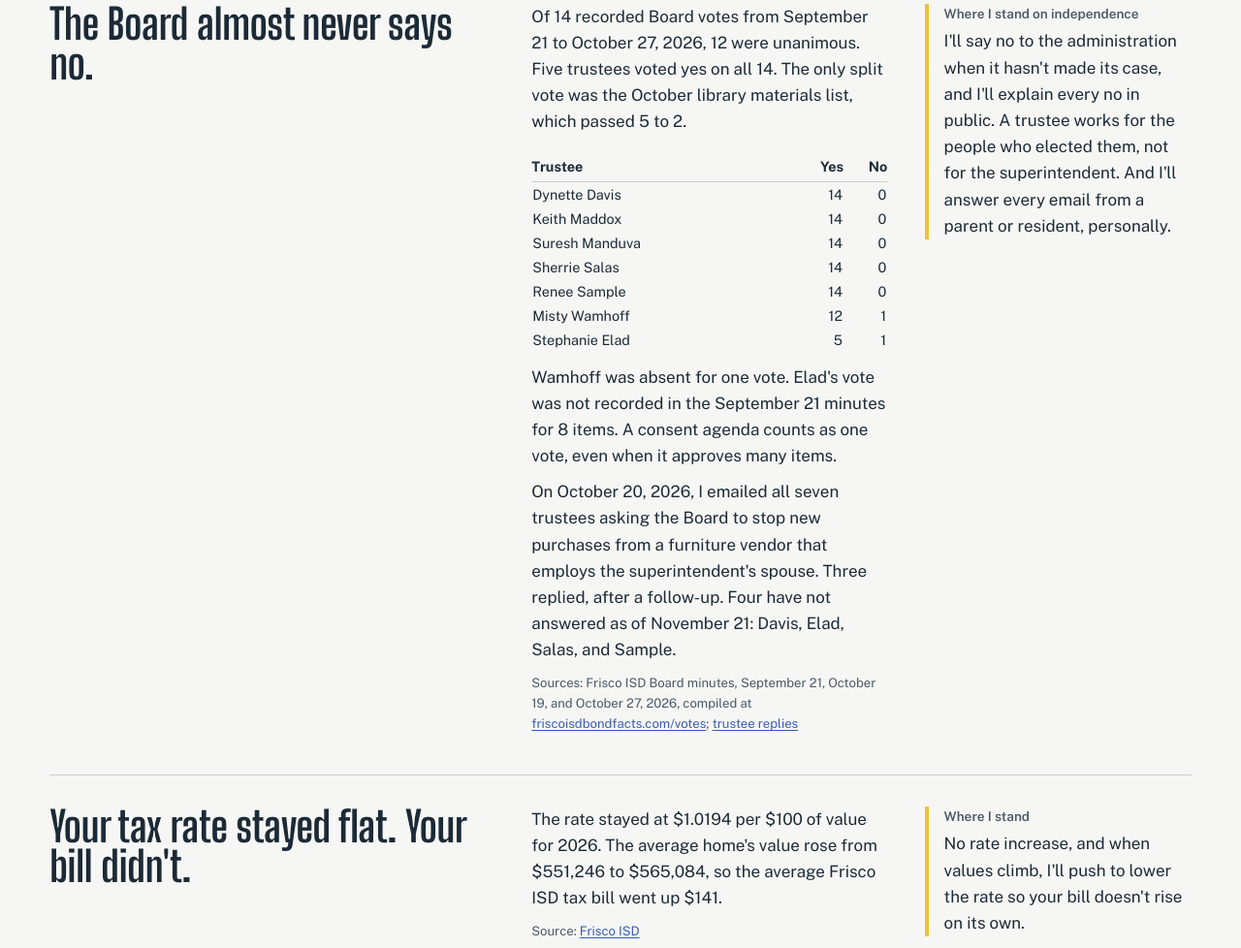
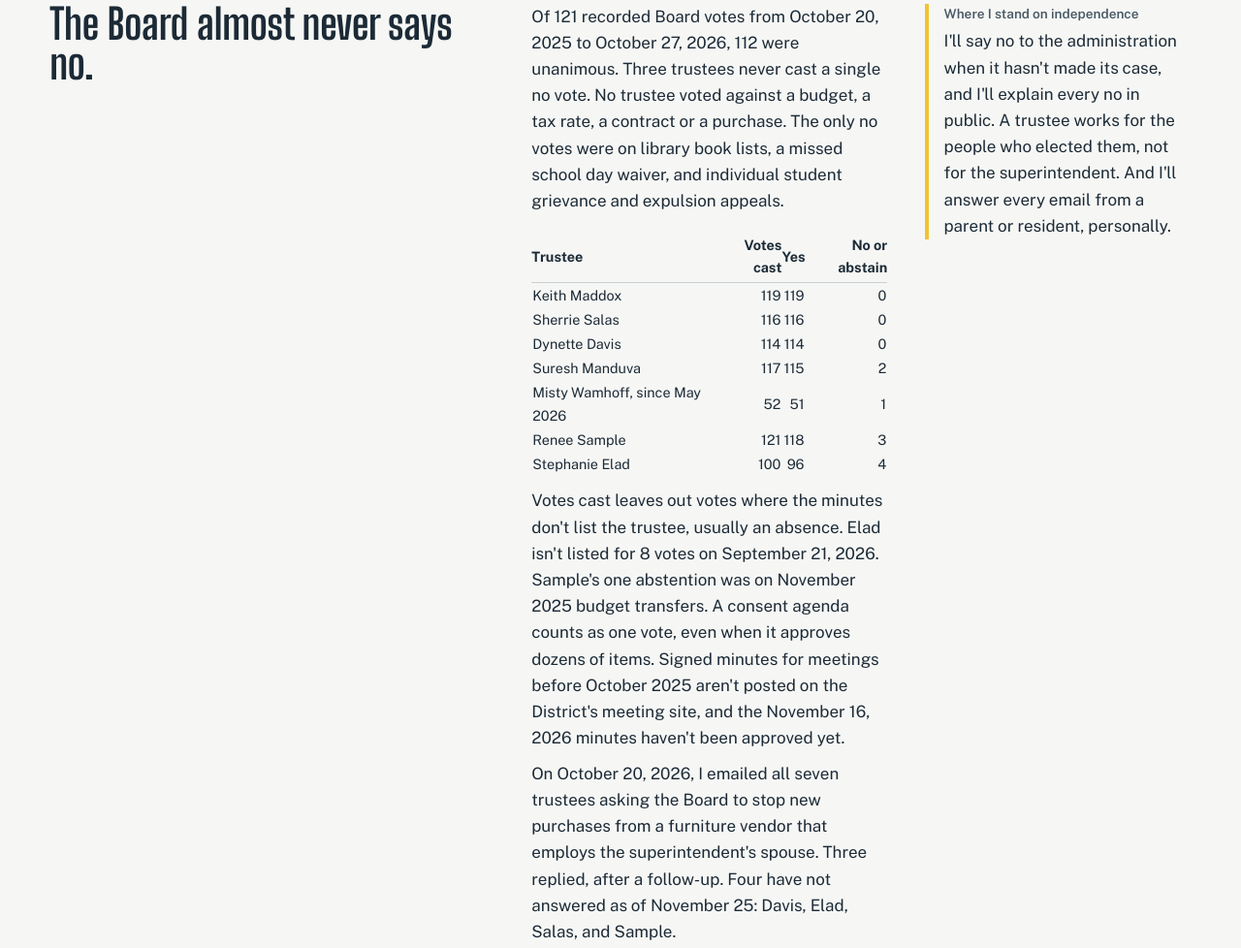
Before and after one commit to srjordan6/jordanforfisd, a plain HTML site: page public/index.html in a window 1280 px wide. Shown: the part 1410-2388 px from the top of the page at 97% size. Drawn offline with nearby package versions, Linux system fonts and the light colour scheme.

Commit message:
Independence: 13 months of Board votes
Co-Authored-By: Claude Opus 5.5 <noreply@anthropic.com>
Claude-Session: https://claude.ai/code/session_01WnvuLT7jPi5dMB6mrU3FhL

```diff
--- a/public/index.html
+++ b/public/index.html
@@ -259,21 +259,21 @@ footer a{color:#D7DEE3}
       </li>
       <li class="issue" id="independence">
         <h3>The Board almost never says no.</h3>
-        <div class="fact"><p>Of 14 recorded Board votes from September 21 to October 27, 2026, 12 were unanimous. Five trustees voted yes on all 14. The only split vote was the October library materials list, which passed 5 to 2.</p>
+        <div class="fact"><p>Of 121 recorded Board votes from October 20, 2025 to October 27, 2026, 112 were unanimous. Three trustees never cast a single no vote. No trustee voted against a budget, a tax rate, a contract or a purchase. The only no votes were on library book lists, a missed school day waiver, and individual student grievance and expulsion appeals.</p>
           <div class="tablewrap"><table class="mini" style="width:100%;border-collapse:collapse;font-size:.9rem;margin:.4rem 0 .8rem">
-            <thead><tr><th style="text-align:left;border-bottom:1px solid var(--rule);padding:.25rem 0">Trustee</th><th style="text-align:right;border-bottom:1px solid var(--rule);padding:.25rem 0">Yes</th><th style="text-align:right;border-bottom:1px solid var(--rule);padding:.25rem 0">No</th></tr></thead>
+            <thead><tr><th style="text-align:left;border-bottom:1px solid var(--rule);padding:.25rem 0">Trustee</th><th style="text-align:right;border-bottom:1px solid var(--rule);padding:.25rem 0">Votes cast</th><th style="text-align:right;border-bottom:1px solid var(--rule);padding:.25rem 0">Yes</th><th style="text-align:right;border-bottom:1px solid var(--rule);padding:.25rem 0">No or abstain</th></tr></thead>
             <tbody>
-              <tr><td>Dynette Davis</td><td style="text-align:right">14</td><td style="text-align:right">0</td></tr>
-              <tr><td>Keith Maddox</td><td style="text-align:right">14</td><td style="text-align:right">0</td></tr>
-              <tr><td>Suresh Manduva</td><td style="text-align:right">14</td><td style="text-align:right">0</td></tr>
-              <tr><td>Sherrie Salas</td><td style="text-align:right">14</td><td style="text-align:right">0</td></tr>
-              <tr><td>Renee Sample</td><td style="text-align:right">14</td><td style="text-align:right">0</td></tr>
-              <tr><td>Misty Wamhoff</td><td style="text-align:right">12</td><td style="text-align:right">1</td></tr>
-              <tr><td>Stephanie Elad</td><td style="text-align:right">5</td><td style="text-align:right">1</td></tr>
+              <tr><td>Keith Maddox</td><td style="text-align:right">119</td><td style="text-align:right">119</td><td style="text-align:right">0</td></tr>
+              <tr><td>Sherrie Salas</td><td style="text-align:right">116</td><td style="text-align:right">116</td><td style="text-align:right">0</td></tr>
+              <tr><td>Dynette Davis</td><td style="text-align:right">114</td><td style="text-align:right">114</td><td style="text-align:right">0</td></tr>
+              <tr><td>Suresh Manduva</td><td style="text-align:right">117</td><td style="text-align:right">115</td><td style="text-align:right">2</td></tr>
+              <tr><td>Misty Wamhoff, since May 2026</td><td style="text-align:right">52</td><td style="text-align:right">51</td><td style="text-align:right">1</td></tr>
+              <tr><td>Renee Sample</td><td style="text-align:right">121</td><td style="text-align:right">118</td><td style="text-align:right">3</td></tr>
+              <tr><td>Stephanie Elad</td><td style="text-align:right">100</td><td style="text-align:right">96</td><td style="text-align:right">4</td></tr>
             </tbody></table></div>
-          <p>Wamhoff was absent for one vote. Elad's vote was not recorded in the September 21 minutes for 8 items. A consent agenda counts as one vote, even when it approves many items.</p>
-          <p>On October 20, 2026, I emailed all seven trustees asking the Board to stop new purchases from a furniture vendor that employs the superintendent's spouse. Three replied, after a follow-up. Four have not answered as of November 21: Davis, Elad, Salas, and Sample.</p>
-          <p class="src">Sources: Frisco ISD Board minutes, September 21, October 19, and October 27, 2026, compiled at <a href="https://friscoisdbondfacts.com/votes">friscoisdbondfacts.com/votes</a>; <a href="https://friscoisdbondfacts.com/#trustee-replies">trustee replies</a></p></div>
+          <p>Votes cast leaves out votes where the minutes don't list the trustee, usually an absence. Elad isn't listed for 8 votes on September 21, 2026. Sample's one abstention was on November 2025 budget transfers. A consent agenda counts as one vote, even when it approves dozens of items. Signed minutes for meetings before October 2025 aren't posted on the District's meeting site, and the November 16, 2026 minutes haven't been approved yet.</p>
+          <p>On October 20, 2026, I emailed all seven trustees asking the Board to stop new purchases from a furniture vendor that employs the superintendent's spouse. Three replied, after a follow-up. Four have not answered as of November 25: Davis, Elad, Salas, and Sample.</p>
+          <p class="src">Sources: Frisco ISD Board minutes, October 20, 2025 through October 27, 2026, posted on BoardBook and compiled vote by vote at <a href="https://friscoisdbondfacts.com/votes">friscoisdbondfacts.com/votes</a>; <a href="https://friscoisdbondfacts.com/#trustee-replies">trustee replies</a></p></div>
         <div class="stand"><strong>Where I stand on independence</strong>I'll say no to the administration when it hasn't made its case, and I'll explain every no in public. A trustee works for the people who elected them, not for the superintendent. And I'll answer every email from a parent or resident, personally.</div>
       </li>
       <li class="issue">
```
